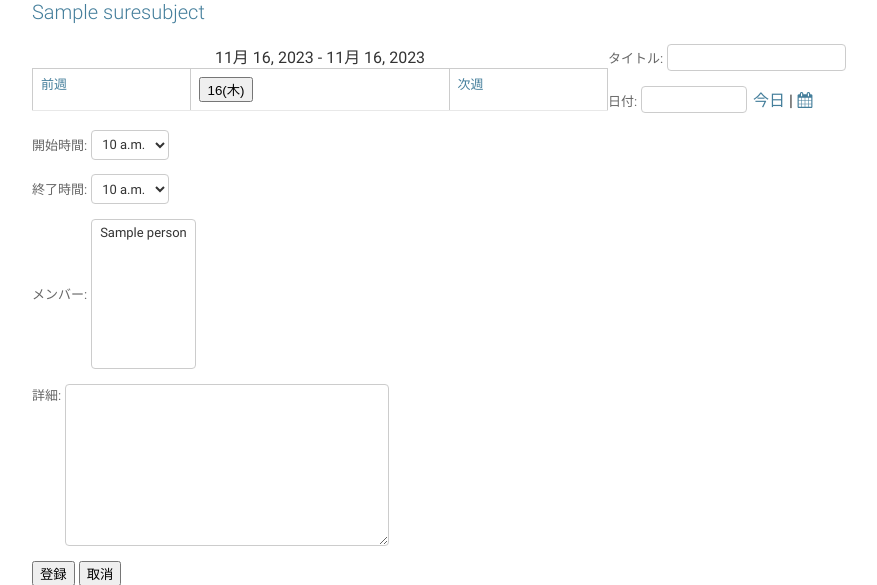
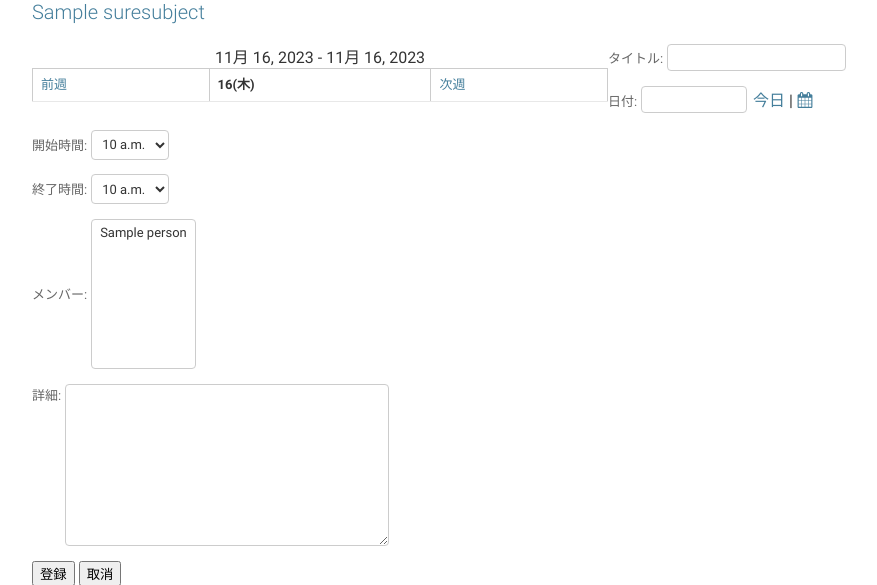
Before and after one commit to Hkk-Hasegawa/Schcal, a Django app: page /Sure/1/calendar/ in a window 1280 px wide. Shown: the part 74-659 px from the top of the page, without its empty margins (128-1005 px from the left). Run offline with Django 3.2, Linux system fonts and the light colour scheme; a user stored in the database is signed in; tables that the repository leaves empty hold one stand-in row (values such as "Sample post").

Commit message:
日付をボタンからdivに変更

```diff
--- a/MonCal/templates/MonCal/Event_edit.html
+++ b/MonCal/templates/MonCal/Event_edit.html
@@ -9,11 +9,11 @@
             <td><a href="{% url 'MonCal:Event_edit' event.pk before.year before.month before.day %}">前週</a></td>
             {% for day in days %}
               {% if day.weekday == 5 %}
-                <th ><button style="color: blue;" name={{ day }}  onclick="indate(name)">{{ day | date:"d(D)" }}</button></th>
+                <th ><div style="color: blue;" onclick="indate('{{ day }}')">{{ day | date:"d(D)" }}</div></th>
               {% elif day.weekday == 6 %}
-                <th><button style="color: red;" name={{ day }}  onclick="indate(name)">{{ day | date:"d(D)" }}</button></th>
+                <th><div style="color: red;"  onclick="indate('{{ day }}')">{{ day | date:"d(D)" }}</div></th>
               {% else %}
-                <th><button name={{ day }}  onclick="indate(name)">{{ day | date:"d(D)" }}</button></th>
+                <th><div onclick="indate('{{ day }}')">{{ day | date:"d(D)" }}</div></th>
               {% endif %}
             {% endfor %}
             <td><a href="{% url 'MonCal:Event_edit' event.pk next.year next.month next.day %}">次週</a></td>
--- a/MonCal/templates/MonCal/base.html
+++ b/MonCal/templates/MonCal/base.html
@@ -17,10 +17,12 @@
 
     <script>
         function indate(dateV){
+
             let newdateV = dateV.replace(/(年|月)/g, '-');
             let indateV = newdateV.replace('日', '');
             var Myelement = document.getElementById("id_date");
             Myelement.value = indateV;
+
         }
     </script>
     <style>
--- a/MonCal/templates/MonCal/calendar.html
+++ b/MonCal/templates/MonCal/calendar.html
@@ -11,11 +11,11 @@
             <td><a href="{% url 'MonCal:calendar' subject.pk before.year before.month before.day %}" >前週</a></td>
             {% for day in days %}
                 {% if day.weekday == 5 %}
-                <th ><button style="color: blue;" name={{ day }}  onclick="indate(name)">{{ day | date:"d(D)" }}</button></th>
+                <th ><div style="color: blue;" onclick="indate('{{ day }}')">{{ day | date:"d(D)" }}</div></th>
                 {% elif day.weekday == 6 %}
-                <th><button style="color: red;" name={{ day }}  onclick="indate(name)">{{ day | date:"d(D)" }}</button></th>
+                <th><div style="color: red;"  onclick="indate('{{ day }}')">{{ day | date:"d(D)" }}</div></th>
                 {% else %}
-                <th><button name={{ day }}  onclick="indate(name)">{{ day | date:"d(D)" }}</button></th>
+                <th><div onclick="indate('{{ day }}')">{{ day | date:"d(D)" }}</div></th>
                 {% endif %}
             {% endfor %}
             <td><a href="{% url 'MonCal:calendar' subject.pk next.year next.month next.day %}">次週</a></td>
```
